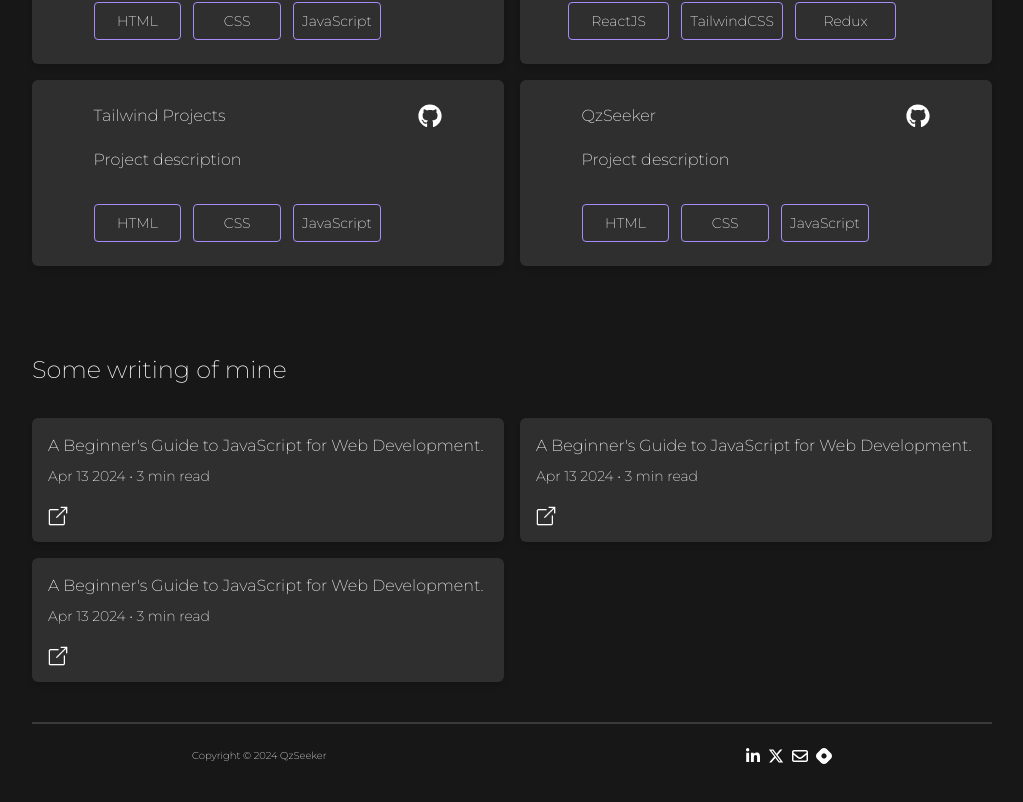
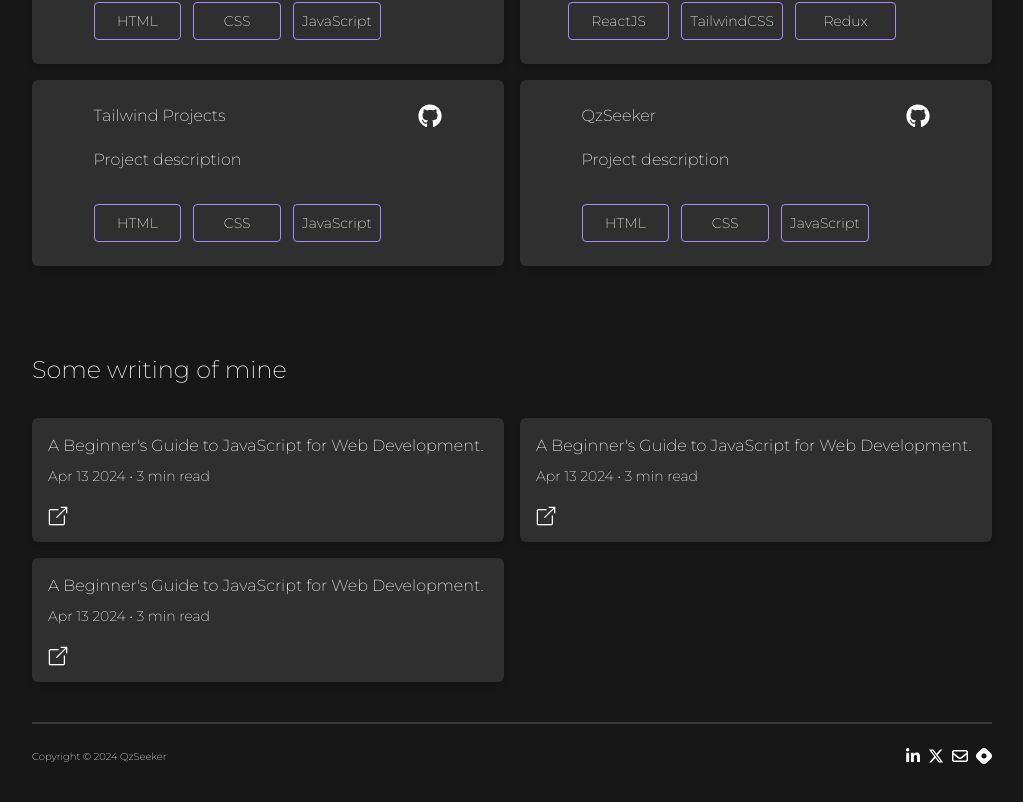
Before and after one commit to qzSeeker/PortfolioQzseeker, a React (Vite) app: page / in a window 1280 px wide. Shown: the part 1394-2196 px from the top of the page, without its empty margins (128-1151 px from the left). Built offline with nearby package versions, Linux system fonts and the light colour scheme.

Commit message:
add effect in footer icons

```diff
--- a/src/Components/Footer.jsx
+++ b/src/Components/Footer.jsx
@@ -2,49 +2,45 @@ import React from "react";
 
 function Footer() {
   return (
-    <div className="w-full h-max mb-12 px-8 md:px-40">
+    <div className="w-full px-8 xl:px-40 mb-10">
       <div className="h-[2px] w-full bg-white/15 mb-6"></div>
-      <div className="flex justify-between mx-8 xl:mx-40">
+      <div className="flex items-center justify-between w-full">
         <h1 className="text-[10px]">
           Copyright © 2024 QzSeeker
         </h1>
         <div className="flex w-max gap-2">
           <a href="https://www.linkedin.com/in/arpit-yadav-29b5a0257/?utm_source=share&utm_campaign=share_via&utm_content=profile&utm_medium=android_app" target="_blank">
           <svg
-            className="h-4 cursor-pointer"
+            className="h-4 cursor-pointer fill-current hover:text-white/25 ease-in"
             xmlns="http://www.w3.org/2000/svg"
             viewBox="0 0 448 512"
-            fill="white"
           >
             <path d="M100.3 448H7.4V148.9h92.9zM53.8 108.1C24.1 108.1 0 83.5 0 53.8a53.8 53.8 0 0 1 107.6 0c0 29.7-24.1 54.3-53.8 54.3zM447.9 448h-92.7V302.4c0-34.7-.7-79.2-48.3-79.2-48.3 0-55.7 37.7-55.7 76.7V448h-92.8V148.9h89.1v40.8h1.3c12.4-23.5 42.7-48.3 87.9-48.3 94 0 111.3 61.9 111.3 142.3V448z" />
           </svg>
           </a>
           <a href="https://twitter.com/arpityadv_?t=cHZVjiDOPwESuHtLPyT2Ag&s=09" target="_blank">
           <svg
-            className="h-4 cursor-pointer"
+            className="h-4 cursor-pointer fill-current hover:text-white/25 ease-in"
             xmlns="http://www.w3.org/2000/svg"
             viewBox="0 0 512 512"
-            fill="white"
           >
             <path d="M389.2 48h70.6L305.6 224.2 487 464H345L233.7 318.6 106.5 464H35.8L200.7 275.5 26.8 48H172.4L272.9 180.9 389.2 48zM364.4 421.8h39.1L151.1 88h-42L364.4 421.8z" />
           </svg>
           </a>
           <a href="mailto:qzseeker@gmail.com" target="_blank">
           <svg
-            className="h-4 cursor-pointer"
+            className="h-4 cursor-pointer fill-current hover:text-white/25 ease-in"
             xmlns="http://www.w3.org/2000/svg"
             viewBox="0 0 512 512"
-            fill="white"
           >
             <path d="M64 112c-8.8 0-16 7.2-16 16v22.1L220.5 291.7c20.7 17 50.4 17 71.1 0L464 150.1V128c0-8.8-7.2-16-16-16H64zM48 212.2V384c0 8.8 7.2 16 16 16H448c8.8 0 16-7.2 16-16V212.2L322 328.8c-38.4 31.5-93.7 31.5-132 0L48 212.2zM0 128C0 92.7 28.7 64 64 64H448c35.3 0 64 28.7 64 64V384c0 35.3-28.7 64-64 64H64c-35.3 0-64-28.7-64-64V128z" />
           </svg>
           </a>
           <a href="https://hashnode.com/@qzseeker" target="_blank">
           <svg
-            className="h-4 cursor-pointer"
+            className="h-4 cursor-pointer fill-current hover:text-white/25 ease-in"
             xmlns="http://www.w3.org/2000/svg"
             viewBox="0 0 512 512"
-            fill="white"
           >
             <path d="M35.2 171.1C-11.7 217.1-11.7 294 35.2 340.9L171.1 476.8C217.1 523.7 294 523.7 340.9 476.8L476.8 340.9C523.7 294 523.7 217.1 476.8 171.1L340.9 35.2C294-11.7 217.1-11.7 171.1 35.2L35.2 171.1zM315.5 315.5C282.6 348.3 229.4 348.3 196.6 315.5C163.7 282.6 163.7 229.4 196.6 196.6C229.4 163.7 282.6 163.7 315.5 196.6C348.3 229.4 348.3 282.6 315.5 315.5z" />
           </svg>
```
